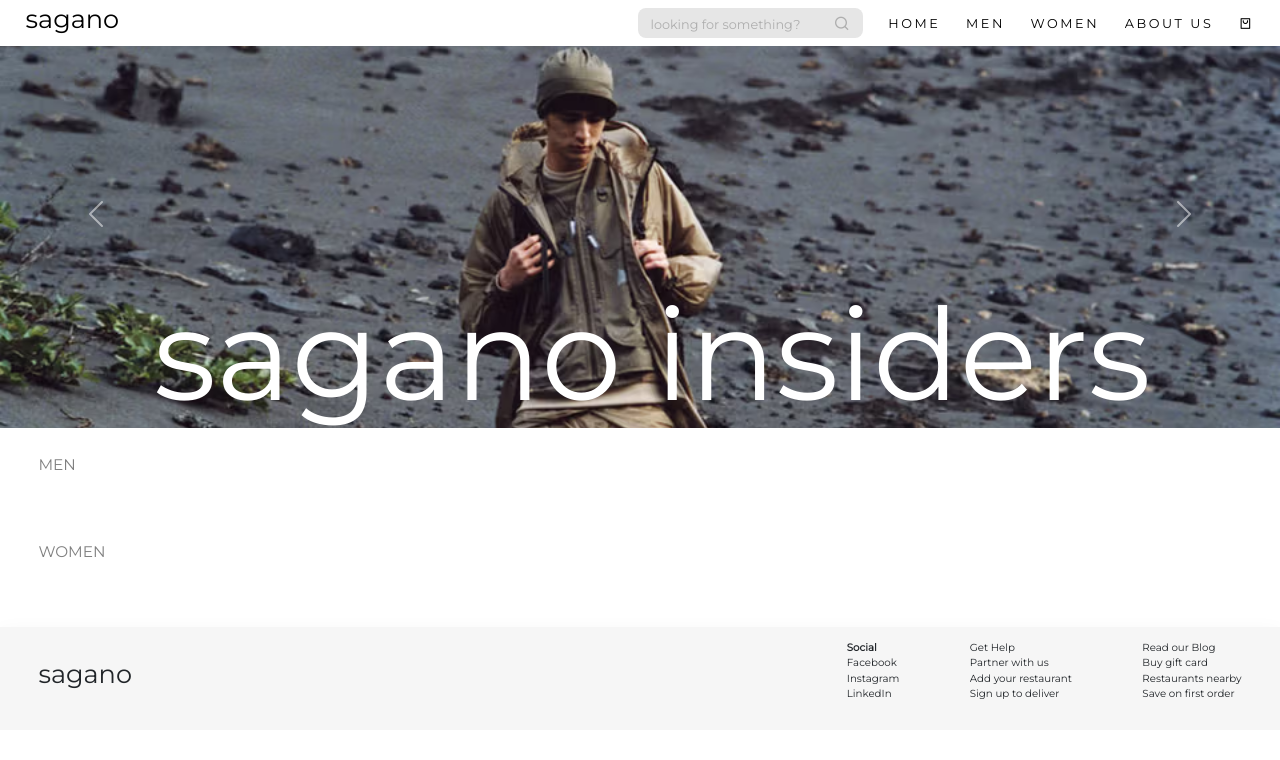
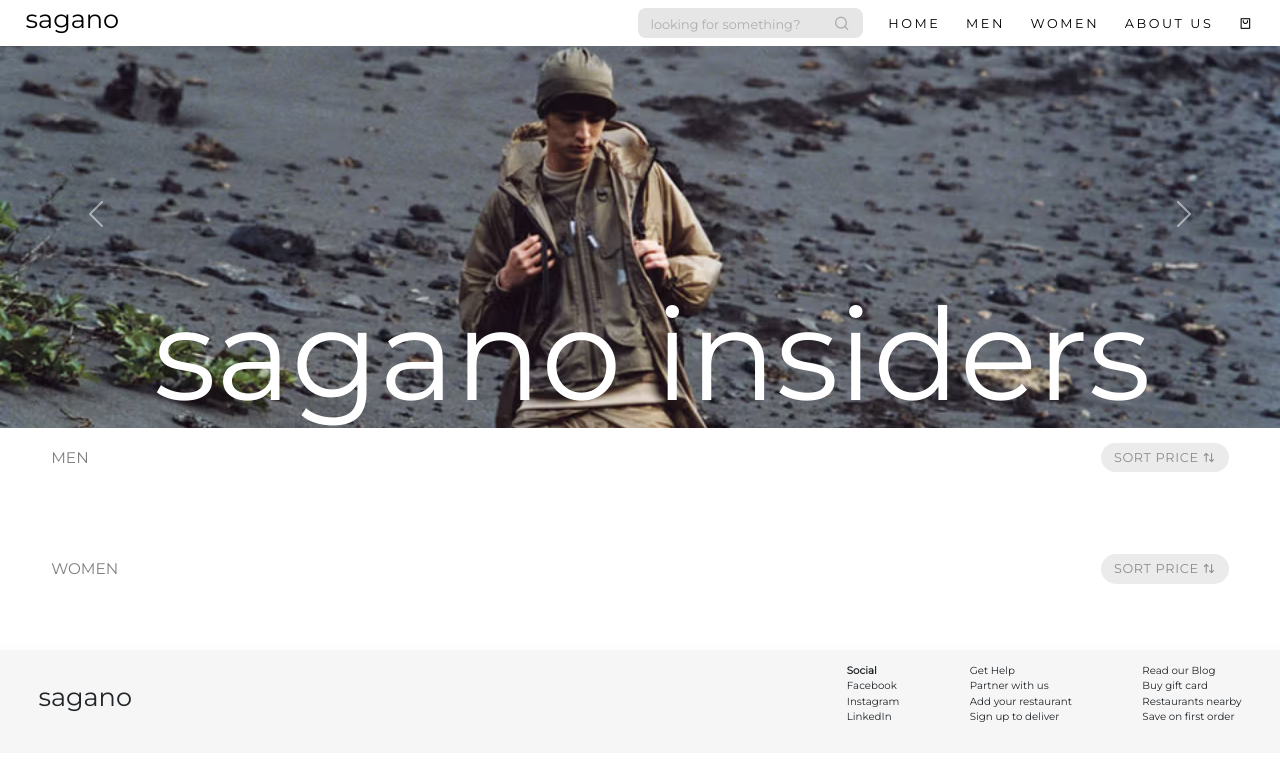
Before and after one commit to SwastikSwarupDas/SaganoTS, a website: page html/index.html in a window 1280 px wide. Drawn offline with nearby package versions, Linux system fonts and the light colour scheme; no server answers.

Commit message:
Added-Sort-UI

```diff
--- a/css/home.css
+++ b/css/home.css
@@ -139,7 +139,7 @@ form ::placeholder{
 
   .catLabels{
     font-size: 1.2vw;
-    margin: 2vw 0vw 1vw 3vw;
+    margin: 0;
     font-weight: 200;
     color: rgba(0,0,0,0.5);
   }
@@ -155,7 +155,6 @@ form ::placeholder{
     flex-direction: column;
     align-items: center;
     justify-content: center;
-    height: 25vw;
     overflow-y: hidden;
   }
 
@@ -186,6 +185,23 @@ form ::placeholder{
     border-radius: 2rem;
     transform: scale(1);
     transition: transform 0.2s ease-in-out, box-shadow 0.2s ease-in-out;
+  }
+
+  .catRow{
+    display: flex;
+    justify-content: space-between;
+    align-items: center;
+    padding: 1.2vw 4vw;
+  }
+
+  .sort-btn{
+    letter-spacing: 0.05vw;
+    border: 0;
+    background-color: #ebebeb;
+    padding: 0.4vw 1vw;
+    border-radius: 15px;
+    font-size: 1vw;
+    color: rgba(100,100,100,0.7);
   }
 
   .products-cards:hover{
--- a/js/home.js
+++ b/js/home.js
@@ -50,18 +50,25 @@ if (localStorage.getItem('cart') === null) {
 }
 function loadMensClothes() {
     return __awaiter(this, void 0, void 0, function () {
-        var catLabels, menProductDisplay, raw, product;
+        var catLabels, catRow, sortBTN, menProductDisplay, raw, product;
         return __generator(this, function (_a) {
             switch (_a.label) {
                 case 0:
                     PRODUCTROPICA.innerHTML = '';
                     console.log("loading men clothes");
                     catLabels = document.createElement("div");
+                    catRow = document.createElement("div");
+                    sortBTN = document.createElement("button");
                     menProductDisplay = document.createElement("div");
                     catLabels.innerText = "MEN";
                     catLabels.classList.add("catLabels");
                     menProductDisplay.classList.add("p-dis");
-                    PRODUCT_DISPLAY.appendChild(catLabels);
+                    catRow.classList.add("catRow");
+                    sortBTN.classList.add("sort-btn");
+                    sortBTN.innerHTML = "SORT PRICE <i class=\"ri-arrow-up-down-line\"></i>";
+                    catRow.appendChild(catLabels);
+                    catRow.appendChild(sortBTN);
+                    PRODUCT_DISPLAY.appendChild(catRow);
                     PRODUCT_DISPLAY.appendChild(menProductDisplay);
                     return [4 /*yield*/, fetch('https://fakestoreapi.com/products/category/men\'s clothing')];
                 case 1:
@@ -69,6 +76,9 @@ function loadMensClothes() {
                     return [4 /*yield*/, raw.json()];
                 case 2:
                     product = _a.sent();
+                    sortBTN.addEventListener("click", function () {
+                        console.log("sort clicked");
+                    });
                     product.forEach(function (element) {
                         var productCards = document.createElement("div");
                         var imageHolder = document.createElement("div");
@@ -107,18 +117,25 @@ function loadMensClothes() {
 }
 function loadWomensClothes() {
     return __awaiter(this, void 0, void 0, function () {
-        var catLabels, womenProductDisplay, raw, product;
+        var catLabels, catRow, sortBTN, womenProductDisplay, raw, product;
         return __generator(this, function (_a) {
             switch (_a.label) {
                 case 0:
                     PRODUCTROPICA.innerHTML = '';
                     console.log("loading women clothes");
                     catLabels = document.createElement("div");
+                    catRow = document.createElement("div");
+                    sortBTN = document.createElement("button");
                     womenProductDisplay = document.createElement("div");
                     catLabels.innerText = "WOMEN";
                     catLabels.classList.add("catLabels");
                     womenProductDisplay.classList.add("p-dis");
-                    PRODUCT_DISPLAY.appendChild(catLabels);
+                    catRow.classList.add("catRow");
+                    sortBTN.classList.add("sort-btn");
+                    sortBTN.innerHTML = "SORT PRICE <i class=\"ri-arrow-up-down-line\"></i>";
+                    catRow.appendChild(catLabels);
+                    catRow.appendChild(sortBTN);
+                    PRODUCT_DISPLAY.appendChild(catRow);
                     PRODUCT_DISPLAY.appendChild(womenProductDisplay);
                     return [4 /*yield*/, fetch('https://fakestoreapi.com/products/category/women\'s clothing?limit=4')];
                 case 1:
@@ -126,6 +143,11 @@ function loadWomensClothes() {
                     return [4 /*yield*/, raw.json()];
                 case 2:
                     product = _a.sent();
+                    sortBTN.addEventListener("click", function () {
+                        console.log("sort clicked");
+                        // product.sort(((a, b) => b.price - a.price));
+                    });
+                    console.log(product);
                     product.forEach(function (element) {
                         var productCards = document.createElement("div");
                         var imageHolder = document.createElement("div");
@@ -164,13 +186,20 @@ function loadWomensClothes() {
 }
 function loadAll() {
     return __awaiter(this, void 0, void 0, function () {
-        var catLabels, raw, product, FILTER_PRODUCTS;
+        var catLabels, catRow, sortBTN, raw, product, FILTER_PRODUCTS;
         return __generator(this, function (_a) {
             switch (_a.label) {
                 case 0:
                     catLabels = document.createElement("div");
+                    catRow = document.createElement("div");
+                    sortBTN = document.createElement("button");
                     catLabels.innerHTML = "SEARCH RESULTS FOR ".concat(SEARCH_BAR.value, " <i class=\"ri-arrow-right-double-fill\">");
                     catLabels.classList.add("catLabels");
+                    catRow.classList.add("catRow");
+                    sortBTN.classList.add("sort-btn");
+                    sortBTN.innerHTML = "SORT PRICE <i class=\"ri-arrow-up-down-line\"></i>";
+                    // <i class="ri-sort-asc"></i>
+                    // <i class="ri-sort-desc"></i>
                     PRODUCT_DISPLAY.innerHTML = '';
                     return [4 /*yield*/, fetch('https://fakestoreapi.com/products')];
                 case 1:
@@ -184,7 +213,9 @@ function loadAll() {
                     });
                     PRODUCTROPICA.innerHTML = '';
                     PRODUCTASIA.innerHTML = '';
-                    PRODUCTROPICA.appendChild(catLabels);
+                    catRow.appendChild(catLabels);
+                    catRow.appendChild(sortBTN);
+                    PRODUCTROPICA.appendChild(catRow);
                     FILTER_PRODUCTS.forEach(function (element) {
                         var productCards = document.createElement("div");
                         var imageHolder = document.createElement("div");
```
Also changed, not shown: ts/home.ts (+46 -6 lines).
